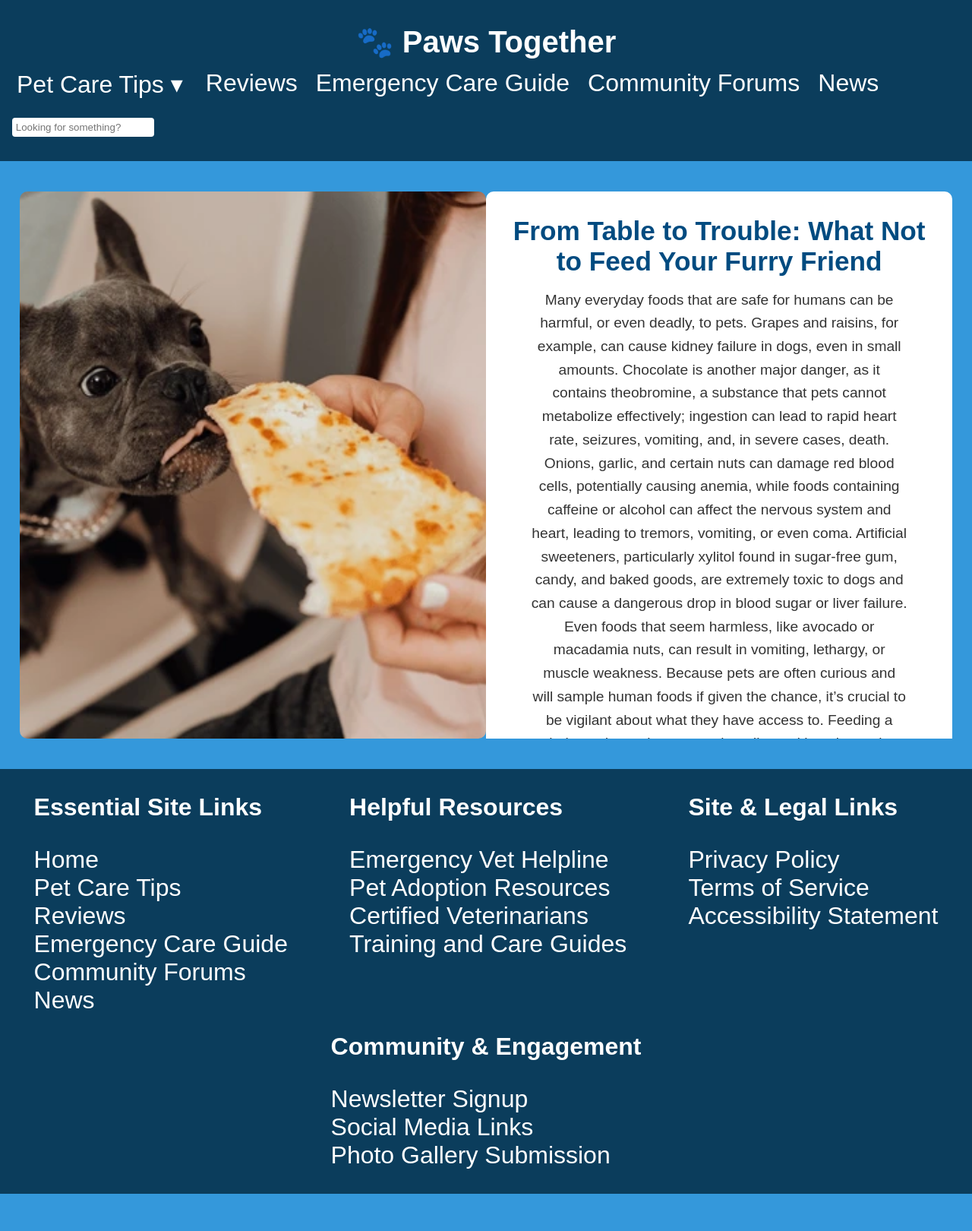
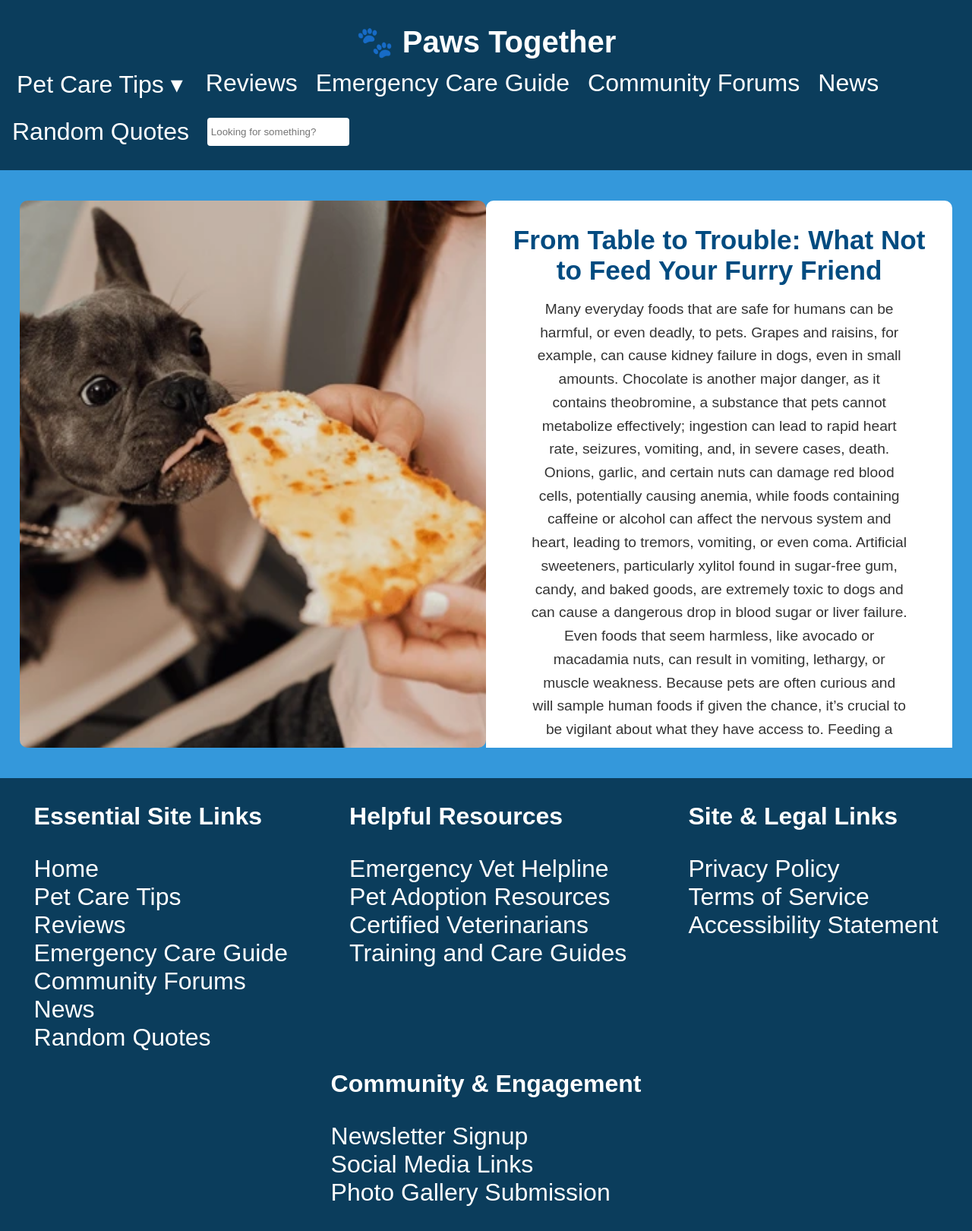
Before and after one commit to CSE-Matt/ITEC362-Site, a plain HTML site: page index.html in a window 1280 px wide. Shown: the whole page at 76% size. Before the commit the page ends 1571 px from the top, so only its background shows below. Drawn offline with Linux system fonts and the light colour scheme.

Commit message:
Update index.html

```diff
--- a/index.html
+++ b/index.html
@@ -24,6 +24,8 @@
       <a href="#">Emergency Care Guide</a>
       <a href="community-forums.html">Community Forums</a>
       <a href="news.html">News</a>
+      <!-- ✅ New link added below -->
+      <a href="quotes.html">Random Quotes</a>
       <input type="text" placeholder="Looking for something?" />
     </nav>
   </header>
@@ -56,6 +58,8 @@
         <li><a href="#">Emergency Care Guide</a></li>
         <li><a href="community-forums.html">Community Forums</a></li>
         <li><a href="news.html">News</a></li>
+        <!-- ✅ New footer link added below -->
+        <li><a href="quotes.html">Random Quotes</a></li>
       </ul>
     </div>
     <div class="footer-column">
```
